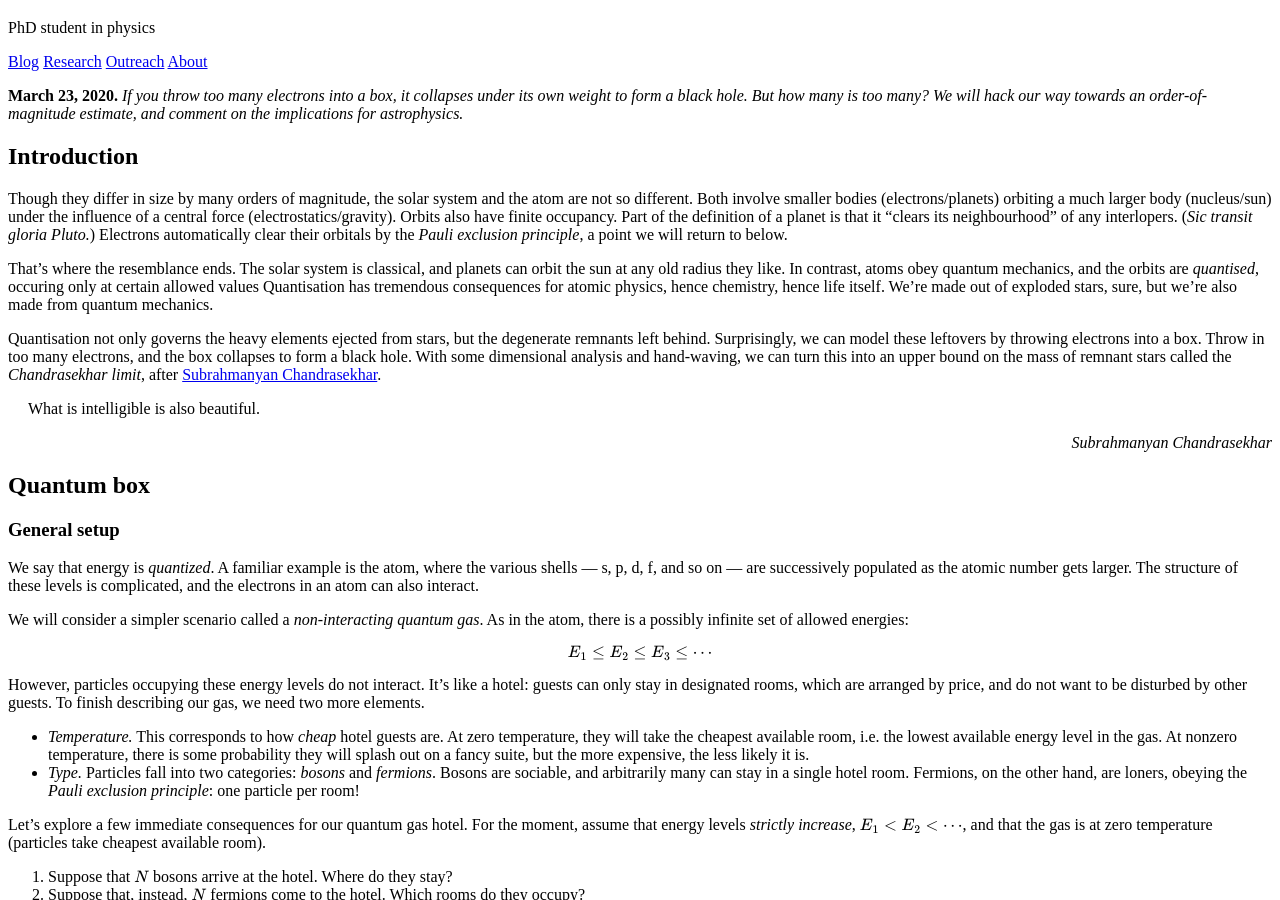
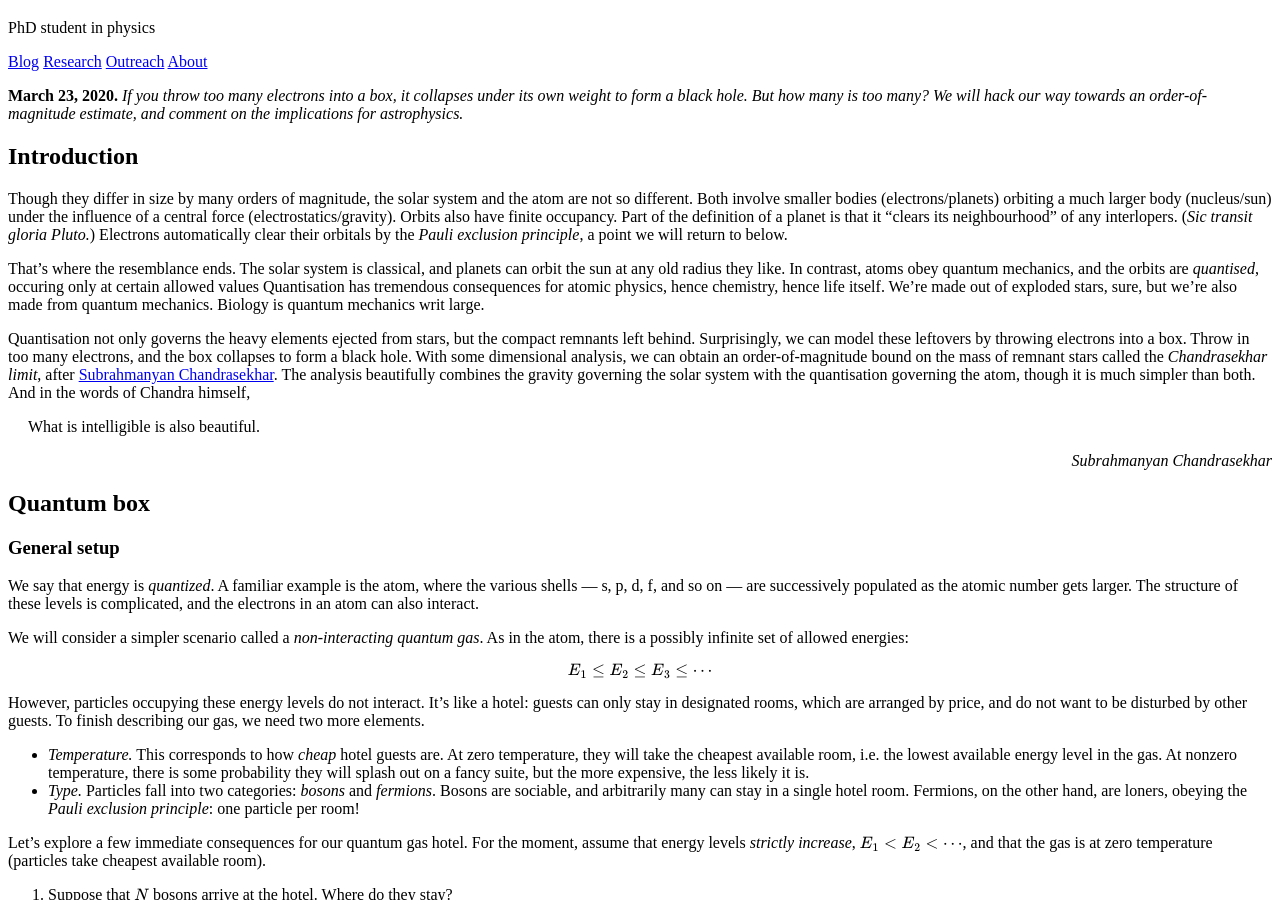
Before and after one commit to hapax/hapax.github.io, a Jekyll site: the page built from assets/chandra.md, in a window 1280 px wide and 900 px high, scrolled down 417 px. Built offline with Jekyll 4.4.1, drawn with Linux system fonts in a browser that asks for light colours; our own code applies the rules of GitHub Pages for plain Markdown files; formulas are drawn with MathJax 3; a script that is not in the unit is left out.

Commit message:
Update chandra.md

```diff
--- a/assets/chandra.md
+++ b/assets/chandra.md
@@ -35,15 +35,19 @@ Quantisation has tremendous consequences for atomic physics,
 hence chemistry, hence life itself.
 We're made out of exploded stars, sure, but we're also made from
 quantum mechanics.
+Biology is quantum mechanics writ large.
 
 Quantisation not only governs the heavy elements ejected
-from stars, but the degenerate remnants left behind.
+from stars, but the compact remnants left behind.
 Surprisingly, we can model these leftovers by throwing electrons into a box.
 Throw in too many electrons, and the box collapses to form a black hole.
-With some dimensional analysis and hand-waving, we can turn this into
-an upper bound on the mass of remnant stars called the
-*Chandrasekhar limit*, after
+With some dimensional analysis, we can obtain an order-of-magnitude
+bound on the mass of remnant stars called the *Chandrasekhar limit*, after
 [Subrahmanyan Chandrasekhar](https://en.wikipedia.org/wiki/Subrahmanyan_Chandrasekhar).
+The analysis beautifully combines the gravity governing the solar
+system with the quantisation governing the atom, though it is much
+simpler than both.
+And in the words of Chandra himself,
 
 <span style="padding-left: 20px; display:block">
 What is intelligible is also beautiful.
```
